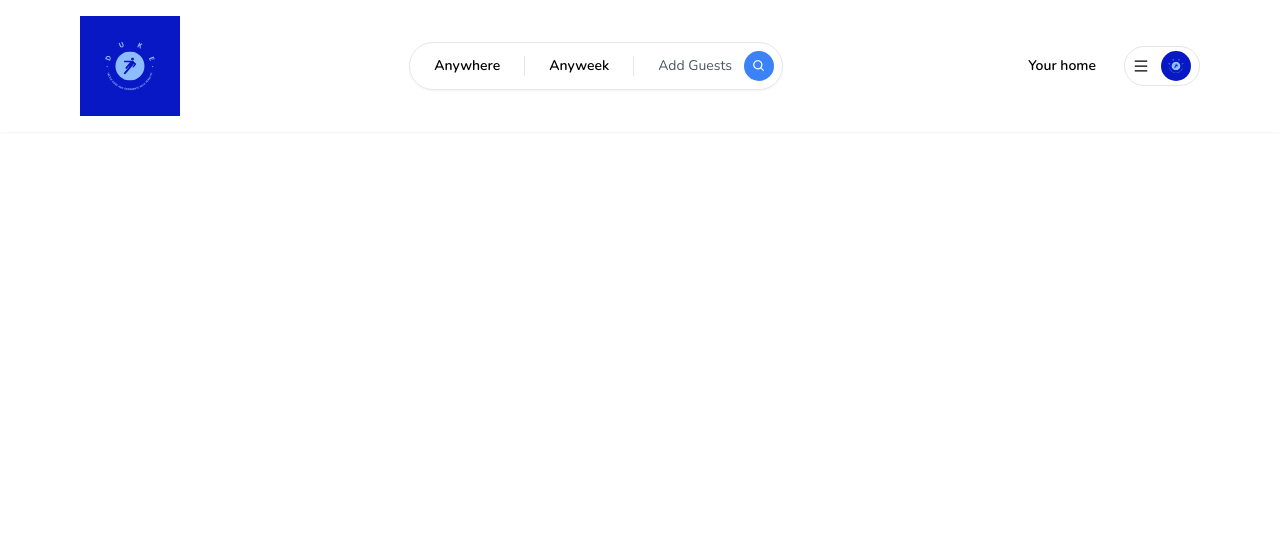
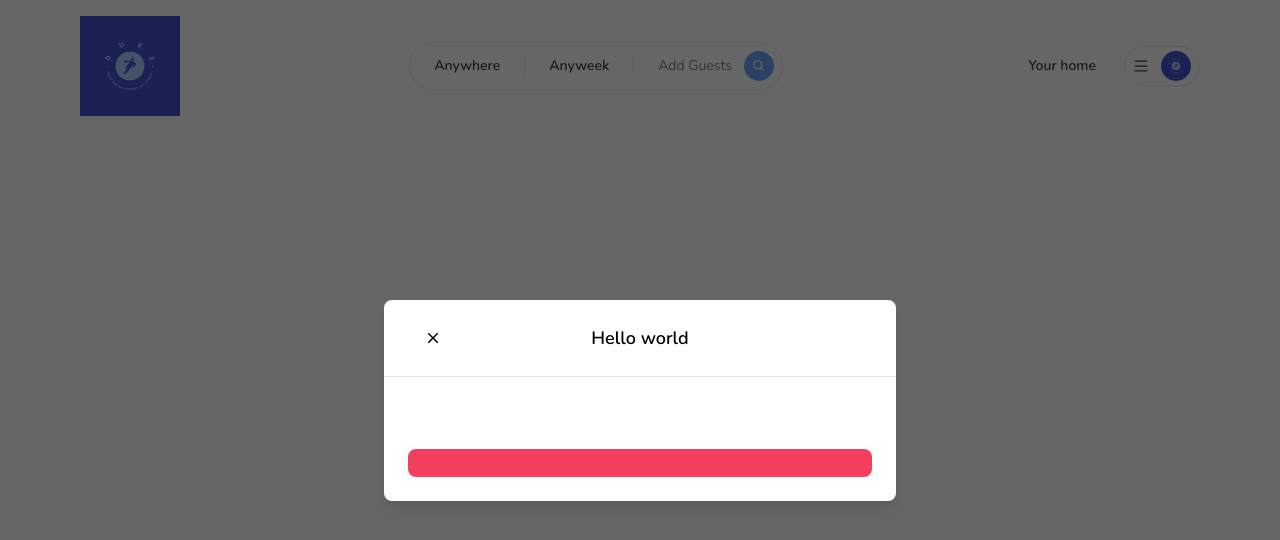
Before and after one commit to vvduth/air-bnb-clone, a Next.js app: page / in a window 1280 px wide. Shown: the top 540 px of the page. Built offline with nearby package versions, Linux system fonts and the light colour scheme.

Commit message:
login and register modal

```diff
--- /dev/null
+++ b/app/components/Button.tsx
@@ -0,0 +1,45 @@
+'use client'
+
+import React from "react";
+import { IconType } from "react-icons/lib";
+
+interface ButtonProps {
+  label: string;
+  onClick: (e: React.MouseEvent<HTMLButtonElement>) => void;
+  disabled?: boolean;
+  outline?: boolean;
+  small?: boolean;
+  icon?: IconType;
+}
+const Button: React.FC<ButtonProps> = ({
+  label,
+  onClick,
+  disabled,
+  outline,
+  small,
+  icon:Icon,
+}) => {
+  return (
+    <button
+    onClick={onClick}
+    disabled={disabled}
+      className={`
+      relative disabled:opacity-70 disabled:cursor-not-allowed rounded-lg
+      hover:opacity-80 transition w-full
+      ${outline ? "bg-white" : "bg-rose-500"}
+      ${outline ? "border-black" : "border-rose-500"}
+      ${outline ? "text-black" : "text-white"}
+      ${small ? "py-1" : "py-3"}
+      ${small ? "text-sm" : "text-md"}
+      ${small ? "border-[1px]" : "border-2"}
+    `}
+    >
+      {Icon && (
+        <Icon className="absolute left-4 top-3" size={24}/>
+      )}
+      {label}
+    </button>
+  );
+};
+
+export default Button;
--- /dev/null
+++ b/app/components/ClientOnly.tsx
@@ -0,0 +1,23 @@
+'use client';
+import React, { useEffect } from 'react'
+import { useState } from 'react'
+
+interface ClientOnlyProps  {
+    children: React.ReactNode
+}
+const ClientOnly:React.FC<ClientOnlyProps> = ({children}) => {
+    const [hasMounted, setHasMounted] = useState(false)
+    useEffect(() => {
+        setHasMounted(true);
+    },[])
+    if(!hasMounted) {
+        return null;
+    }
+    return (
+    <>
+        {children}
+    </>
+  )
+}
+
+export default ClientOnly
--- /dev/null
+++ b/app/components/modals/Modal.tsx
@@ -0,0 +1,129 @@
+"use client";
+import React, { useCallback, useEffect, useState } from "react";
+import { setTimeout } from "timers";
+import { IoMdClose } from "react-icons/io";
+import Button from "../Button";
+interface ModalProps {
+  isOpen: boolean;
+  onClose: () => void;
+  onSubmit: () => void;
+  title?: string;
+  body?: React.ReactElement;
+  footer?: React.ReactElement;
+  actionLabel: string;
+  disabled?: boolean;
+  secondaryAction?: () => void;
+  secondaryActionLabel?: string;
+}
+
+const Modal: React.FC<ModalProps> = ({
+  isOpen,
+  onClose,
+  onSubmit,
+  title,
+  body,
+  disabled,
+  footer,
+  actionLabel,
+  secondaryAction,
+  secondaryActionLabel,
+}) => {
+  const [showModal, setShowModal] = useState(isOpen);
+
+  useEffect(() => {
+    setShowModal(isOpen);
+  }, [isOpen]);
+
+  const handleClose = useCallback(() => {
+    if (disabled) {
+      return;
+    }
+    setShowModal(false);
+    setTimeout(() => {
+      onClose();
+    }, 300);
+  }, [disabled, onClose]);
+
+  const handleSubmit = useCallback(() => {
+    if (disabled) {
+      return;
+    }
+    onSubmit();
+  }, [disabled, onSubmit]);
+
+  const handleSecondaryAction = useCallback(() => {
+    if (disabled || !secondaryAction) {
+      return;
+    }
+    secondaryAction();
+  }, [disabled, secondaryAction]);
+
+  if (!isOpen) {
+    return null;
+  }
+  return (
+    <>
+      <div
+        className="justify-center items-center
+       flex overflow-x-hidden overflow-y-auto
+       fixed inset-0 z-50 outline-none
+       focus:outline-none bg-neutral-800/70"
+      >
+        <div
+          className="relative
+        w-full md:w-4/6 lg:w-3/6
+        xl:w-2/5 my-6 mx-auto
+        h-full lg:h-auto md:h-auto"
+        >
+          {/* content  */}
+          <div
+            className={`translate duration-300 h-full
+            ${showModal ? `translate-y-0` : "translate-y-full"}
+            ${showModal ? `opacity-100` : "opacity-0"}
+          `}
+          >
+            <div
+              className="translate h-full
+            lg:h-auto md:h-auto border-0 rounded-lg shadow-lg relative flex flex-col w-full
+            bg-white outline-none focus:outline-none"
+            >
+              {/* HEADER  */}
+              <div className="flex items-center p-6 rounded-t justify-center relative border-b-[1px]">
+                <button
+                  onClick={handleClose}
+                  className="p-1 border-0 hover:opacity-70 transition absolute left-9"
+                >
+                  <IoMdClose size={18} />
+                </button>
+                <div className="text-lg font-semibold ">{title}</div>
+              </div>
+              {/* BODY */}
+              <div className="relative p-6 flex-auto">{body}</div>
+              {/* FOOTER */}
+              <div className="flex flex-col gap-2 p-6">
+                <div className="flex flex-row items-center gap-4 w-full">
+                  {secondaryAction && secondaryActionLabel && (
+                    <Button
+                      outline
+                      label={secondaryActionLabel}
+                      disabled={disabled}
+                      onClick={handleSecondaryAction}
+                    />
+                  )}
+
+                  <Button
+                    label={actionLabel}
+                    disabled={disabled}
+                    onClick={handleSubmit}
+                  />
+                </div>
+              </div>
+            </div>
+          </div>
+        </div>
+      </div>
+    </>
+  );
+};
+
+export default Modal;
--- /dev/null
+++ b/app/components/navbar/MenuItems.tsx
@@ -0,0 +1,14 @@
+'use client'
+import React from 'react'
+
+interface MenuItemsProps {
+    onClick : () => void,
+    label: string
+}
+const MenuItems:React.FC<MenuItemsProps> = ({onClick, label}) => {
+  return (
+    <div className='px-4 py-3 hover:bg-neutral-100 transition font-semibold' onClick={onClick}>{label}</div>
+  )
+}
+
+export default MenuItems
--- a/app/components/navbar/NavBar.tsx
+++ b/app/components/navbar/NavBar.tsx
@@ -1,3 +1,5 @@
+'use client';
+
 import React from "react";
 import Container from "../Container";
 import Logo from "./Logo";
--- a/app/components/navbar/UserMenu.tsx
+++ b/app/components/navbar/UserMenu.tsx
@@ -1,8 +1,15 @@
 "use client";
-import React from "react";
+import React, { useCallback } from "react";
 import { AiOutlineMenu } from "react-icons/ai";
 import Avatar from "../Avatar";
+import { useState } from "react";
+import MenuItems from "./MenuItems";
 const UserMenu = () => {
+  const [isOpen, setIsOpen] = useState(false);
+
+  const toggleOpen = useCallback(() => {
+    setIsOpen((val) => !val);
+  }, []);
   return (
     <div className="relative">
       <div className="flex flex-row items-center gap-3">
@@ -17,7 +24,7 @@
           Your home
         </div>
         <div
-          onClick={() => {}}
+          onClick={toggleOpen}
           className="
                     p-4 md:py-1 md:px-2 border-[1px] border-neutral-200
                     flex flex-row items-center gap-3 rounded-full cursor-pointer hover:shadow-md transition
@@ -25,10 +32,20 @@
         >
           <AiOutlineMenu />
           <div className="hidden md:block">
-                <Avatar />
+            <Avatar />
           </div>
         </div>
       </div>
+      {isOpen && (
+        <div className="absolute rouned-xl shadow-md w-[40vw] md:w-3/4 bg-white overflow-hidden right-0 top-12 text-sm">
+          <div className="flex flex-col cursor-pointer">
+            <>
+             <MenuItems onClick={() => {}} label="Login" />
+             <MenuItems onClick={() => {}} label="Sign up" />
+            </>
+          </div>
+        </div>
+      )}
     </div>
   );
 };
--- a/app/layout.tsx
+++ b/app/layout.tsx
@@ -1,28 +1,35 @@
-import NavBar from './components/navbar/NavBar'
-import './globals.css'
+import ClientOnly from "./components/ClientOnly";
+import Modal from "./components/modals/Modal";
+import NavBar from "./components/navbar/NavBar";
+import "./globals.css";
 
-import { Nunito } from 'next/font/google'
+import { Nunito } from "next/font/google";
 // reserver constant where u can conrol ur title and otehr option
 export const metadata = {
-  title: 'Air CNC',
-  description: 'Air BnB clone',
-}
+  title: "Air CNC",
+  description: "Air BnB clone",
+};
 
 // expose class name which we can give to body elem
 const font = Nunito({
-  subsets: ["latin"]
-})
+  subsets: ["latin"],
+});
 
 export default function RootLayout({
   children,
 }: {
-  children: React.ReactNode
+  children: React.ReactNode;
 }) {
   return (
     <html lang="en">
       <body className={font.className}>
-          <NavBar/>
-        {children}</body>
+        <ClientOnly>
+          <Modal isOpen title="Hello world"/>
+          <NavBar />
+        </ClientOnly>
+
+        {children}
+      </body>
     </html>
-  )
+  );
 }
--- a/package.json
+++ b/package.json
@@ -18,7 +18,8 @@
     "react": "18.2.0",
     "react-dom": "18.2.0",
     "react-icons": "^4.8.0",
-    "typescript": "5.0.4"
+    "typescript": "5.0.4",
+    "zustand": "^4.3.7"
   },
   "devDependencies": {
     "autoprefixer": "^10.4.14",
```
Also changed, not shown: app/hooks/useRegisterModal.ts (added), 1 other file (tests, documents, lock files or other folders).
